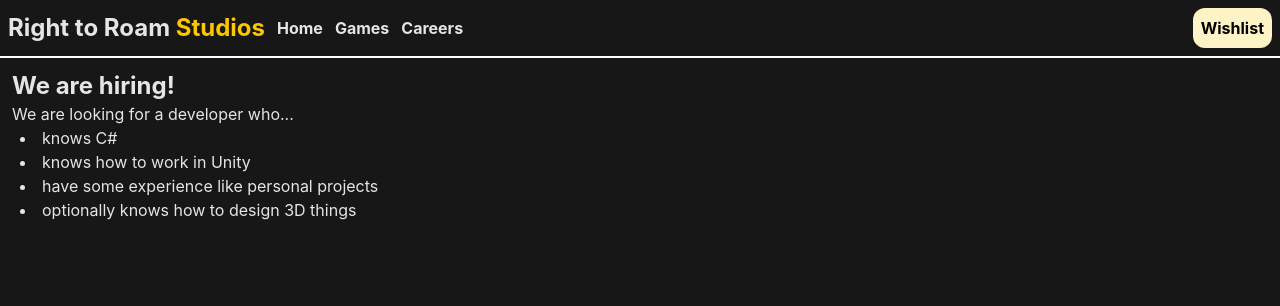
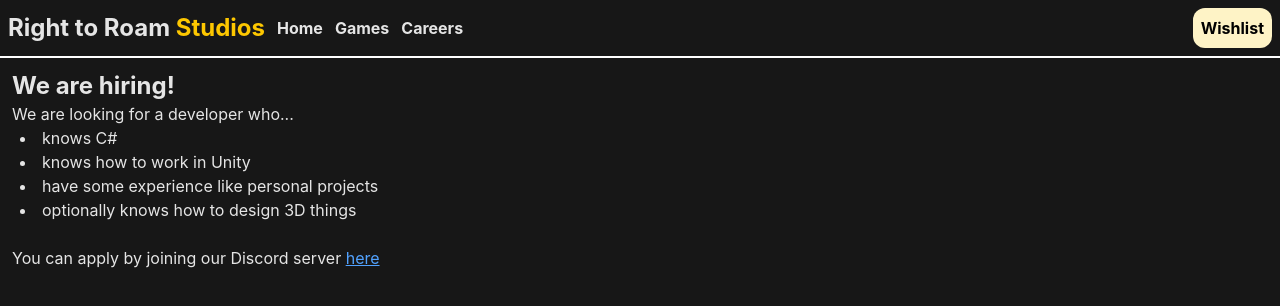
Before and after one commit to Nameless-Productions/rtrs-website, a React (Vite) app: page / in a window 1280 px wide. Both pictures are taken after a click on the button "Careers". Shown: the top 306 px of the page. Built offline with nearby package versions, Linux system fonts and the light colour scheme.

Commit message:
feat: add apply link leading to our dc server

```diff
--- a/src/components/CareersPage.tsx
+++ b/src/components/CareersPage.tsx
@@ -9,5 +9,7 @@
         <li>have some experience like personal projects</li>
         <li>optionally knows how to design 3D things</li>
     </ul>
+    <br />
+    <p>You can apply by joining our Discord server <a className="underline text-blue-400" target="_blank" href="https://discord.gg/CrEuWuDENn">here</a></p>
   </>)
 }
```
